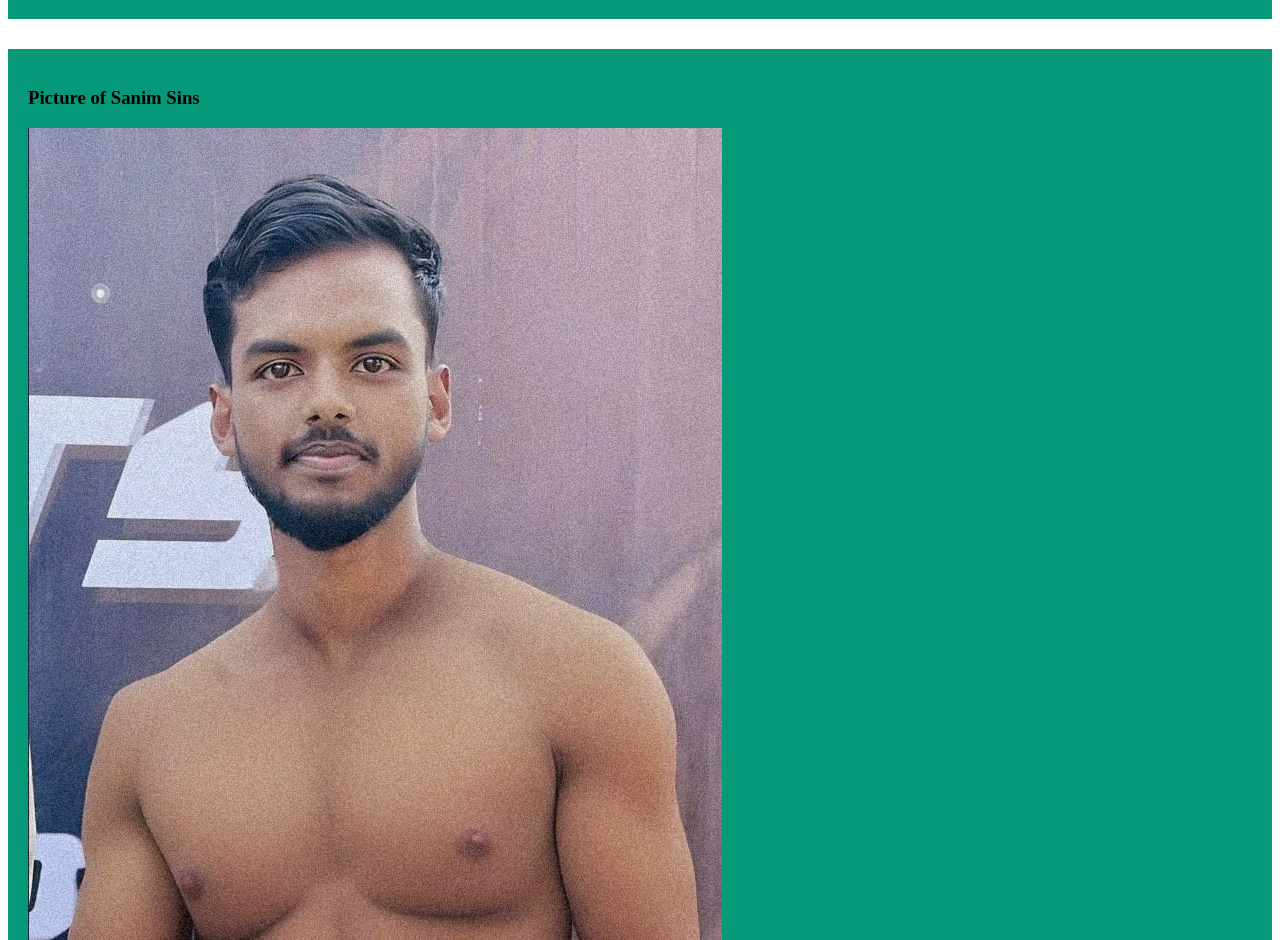
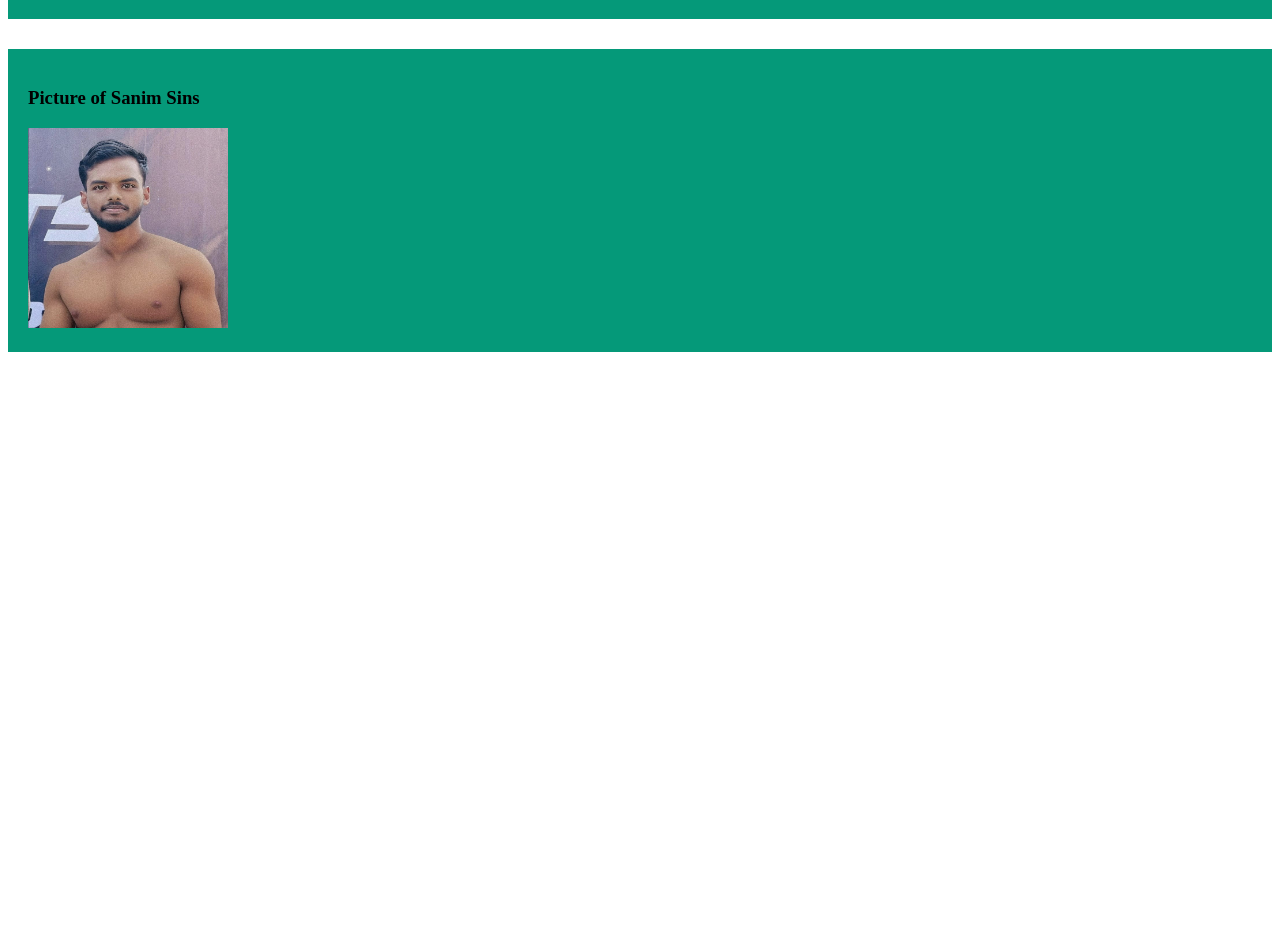
Before and after one commit to MuhammadKz/my-simple-website, a plain HTML site: page index.html in a window 1280 px wide. Shown: the part 740-1680 px from the top of the page. After the commit the page ends 1122 px from the top, so only its background shows below. Drawn offline with Linux system fonts and the light colour scheme.

Commit message:
added picture1

```diff
--- a/index.html
+++ b/index.html
@@ -35,7 +35,7 @@
     </div>
     <div>
         <h3>Picture of Sanim Sins</h3>
-        <img src="images/Steel Sanim.jpg" alt="Sanim Sins">
+        <img src="images/Steel Sanim.jpg" alt="Sanim Sins" width="200" height="200">
 
     </div>
 </body>
```
